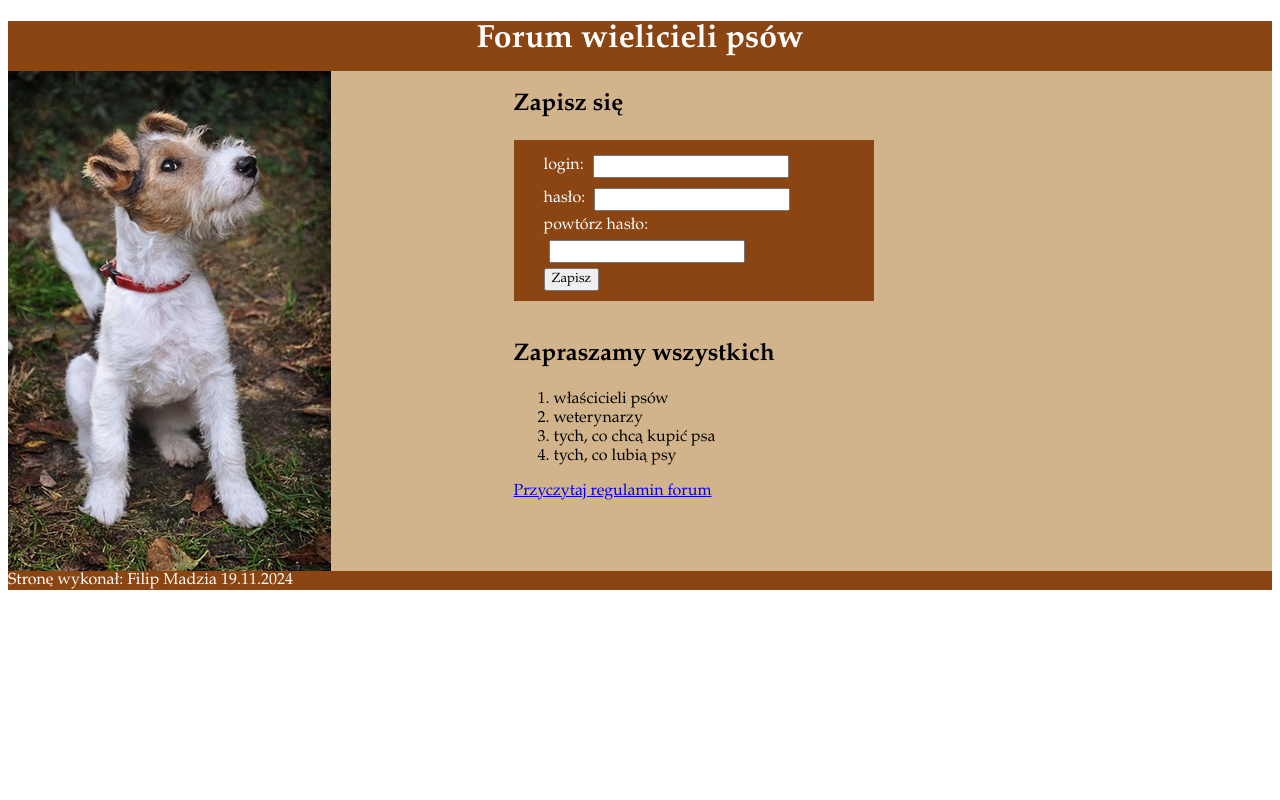
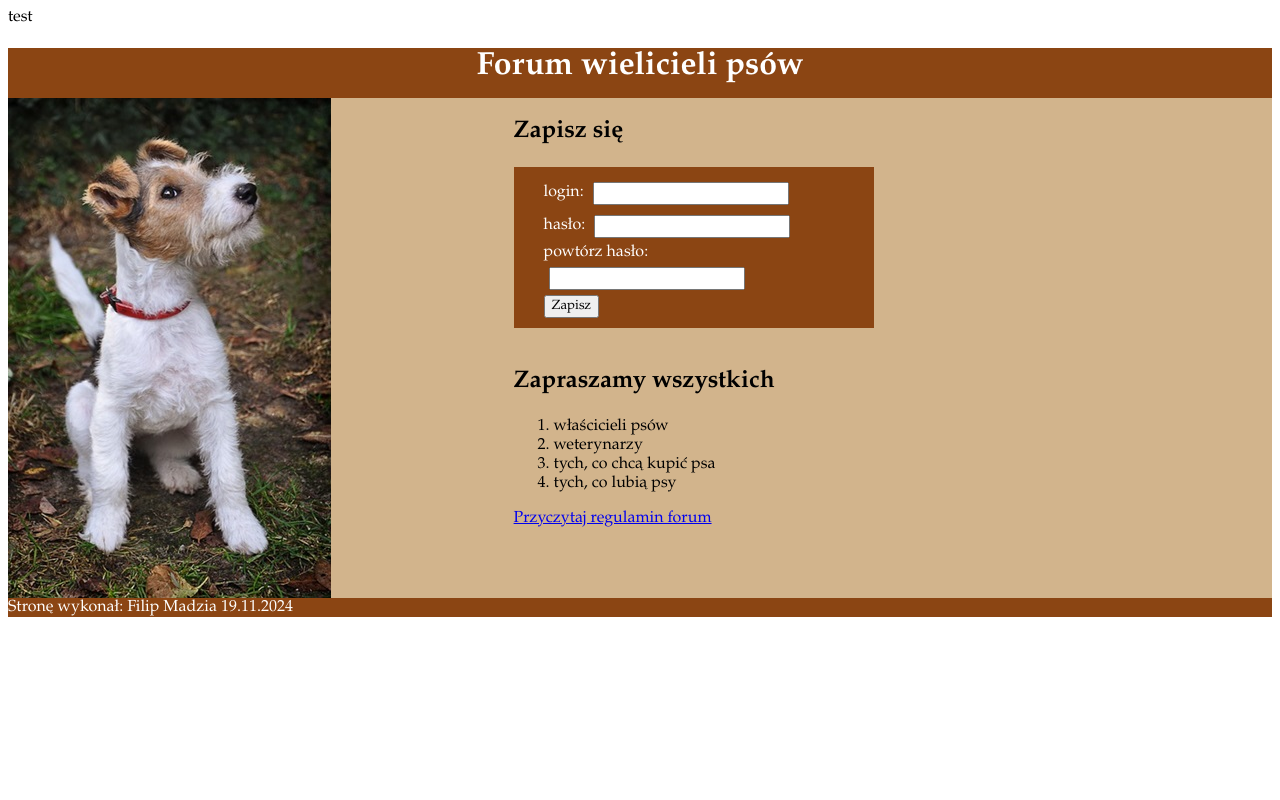
Before and after one commit to FilipMadzia/vocational-exams, a PHP site: page /logowanie.php in a window 1280 px wide. Run offline with PHP 8.4, Linux system fonts and the light colour scheme.

Commit message:
Update logowanie.php

```diff
--- a/ee09_2022_01_04/logowanie.php
+++ b/ee09_2022_01_04/logowanie.php
@@ -1,3 +1,7 @@
+<?php
+    echo "test";
+?>
+
 <!DOCTYPE html>
 <html lang="pl">
 <head>
```
